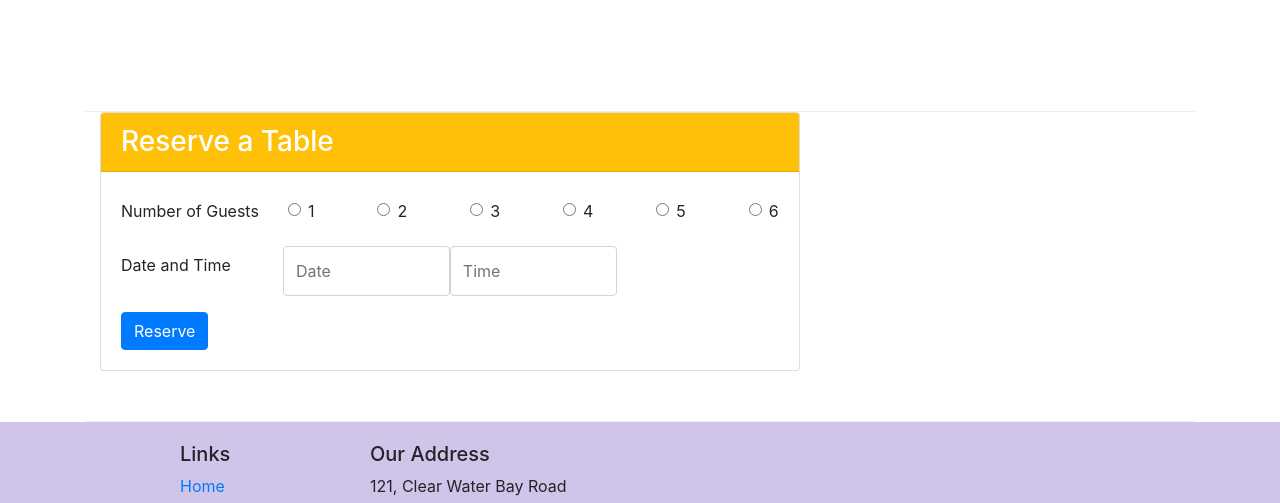
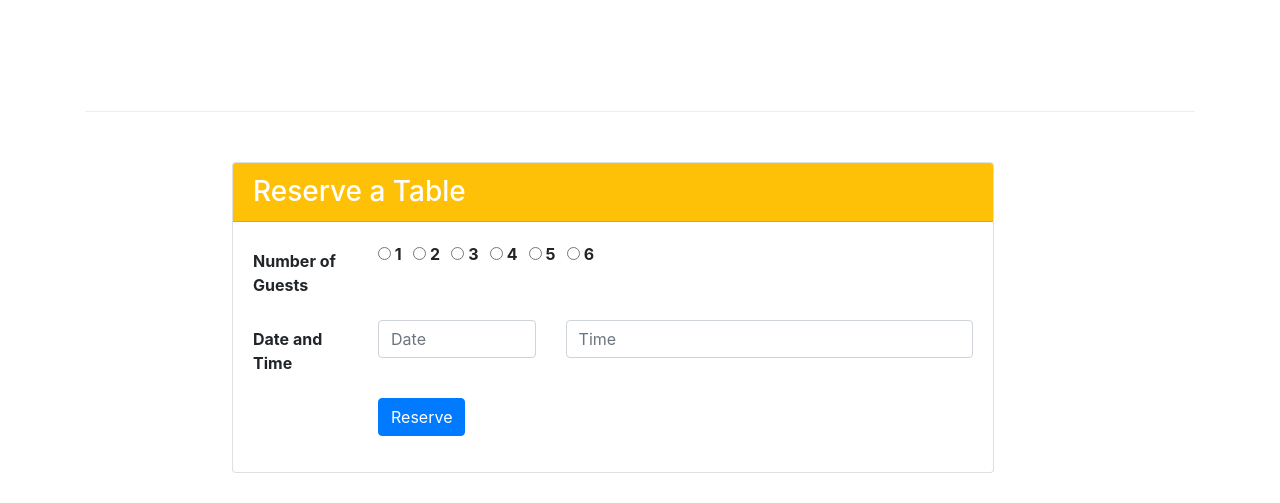
Before and after one commit to ayushkumar-25/web-dev-coursera, a website: page conFusion/index.html in a window 1280 px wide. Shown: the part 1232-1735 px from the top of the page. Drawn offline with nearby package versions, Linux system fonts and the light colour scheme.

Commit message:
Assign-2

```diff
--- a/conFusion/index.html
+++ b/conFusion/index.html
@@ -46,12 +46,11 @@
                     and create a unique fusion experience.
                     Our lipsmacking creations will tickle your culinary senses!</p>
             </div>
-            <div class="col-12 col-sm align-self-center">
+            <div class="col-12 col-sm-3 align-self-center">
                 <img src="img/logo.png" class="img-fluid" alt="logo">
             </div>
-            <div class="align-self-center m-3">
-                <button type="button" class="btn btn-warning">Reserve Table</button>
-            </div>
+            <div class="col-12 col-sm-3 align-self-center">
+          <a role="button" class="btn btn-warning btn-block text-dark" href="#booking">Reserve Table</a>
         </div>
     </div>
 </header>
@@ -119,57 +118,47 @@
             </div>
         </div>
         <div>
-            <div class="container">
+            <div id="booking" class="row row-content">
+                <div class="col-12 offset-sm-2">
                     <div class="card">
-                    <h3 class="card-header text-white bg-warning">Reserve a Table</h3>
+                        <h3 class="card-header bg-warning text-white">Reserve a Table</h3>
                         <div class="card-body">
-
                             <form>
-                            <div class="form-group">
-                                <div class="form-row">
-                                    <div class="col col-3"><label class="col-form-label">Number of Guests</label></div>
-                                    <div class="col d-flex d-sm-flex justify-content-between align-items-center align-items-sm-center">
-                                        <div class="form-check"><input
-                                                class="form-check-input d-sm-flex align-items-sm-start" type="radio"
-                                                id="formCheck-1"><label class="form-check-label"
-                                                                        for="formCheck-1">1</label></div>
-                                        <div class="form-check"><input class="form-check-input" type="radio"
-                                                                       id="formCheck-6"><label class="form-check-label"
-                                                                                               for="formCheck-1">2</label>
+                                <strong class="form-group row">
+                                    <label for="Number of Guests" class="col-md-2 col-form-label text-black">Number of
+                                        Guests</label>
+                                    <div class="col-md-10">
+                                        <label><input type="radio" name="optradio"> 1 &nbsp;</label>
+                                        <label><input type="radio" name="optradio"> 2 &nbsp;</label>
+                                        <label><input type="radio" name="optradio"> 3 &nbsp;</label>
+                                        <label><input type="radio" name="optradio"> 4 &nbsp;</label>
+                                        <label><input type="radio" name="optradio"> 5 &nbsp;</label>
+                                        <label><input type="radio" name="optradio"> 6 &nbsp;</label>
                                     </div>
-                                        <div class="form-check"><input class="form-check-input" type="radio"
-                                                                       id="formCheck-5"><label class="form-check-label"
-                                                                                               for="formCheck-1">3</label>
+                                </strong>
+                                <strong class="form-group row">
+                                    <label for="Date and Time" class="col-12 col-md-2 col-form-label">Date and
+                                        Time</label>
+                                    <div class="col-5 col-md-3">
+                                        <input type="text" class="form-control" id="date" name="date" placeholder="Date"
+                                               onfocus="(this.type='date')">
                                     </div>
-                                        <div class="form-check"><input class="form-check-input" type="radio"
-                                                                       id="formCheck-4"><label class="form-check-label"
-                                                                                               for="formCheck-1">4</label>
+                                    <div class="col-7 col-md-7">
+                                        <input type="text" class="form-control" id="time" name="time" placeholder="Time"
+                                               onfocus="(this.type='time')">
                                     </div>
-                                        <div class="form-check"><input class="form-check-input" type="radio"
-                                                                       id="formCheck-3"><label class="form-check-label"
-                                                                                               for="formCheck-1">5</label>
-                                        </div>
-                                        <div class="form-check"><input class="form-check-input" type="radio"
-                                                                       id="formCheck-2"><label class="form-check-label"
-                                                                                               for="formCheck-1">6</label>
+                                </strong>
+                                <div class="form-group row">
+                                    <div class="offset-md-2 col-md-10">
+                                        <button type="submit" class="btn btn-primary">Reserve</button>
                                     </div>
                                 </div>
+                                <form>
+                        </div>
+
                     </div>
                 </div>
-                            <div class="form-group">
-                                <div class="form-row">
-                                    <div class="col col-3"><label class="col-form-label">Date and Time</label></div>
-                                    <div class="col-6 d-sm-flex align-items-sm-center" style="padding: 0px;"><input
-                                            class="form-control" type="text" placeholder="Date"
-                                            style="padding: 12px;"><input class="form-control" type="text"
-                                                                          placeholder="Time" style="padding: 12px;">
-                                    </div>
-                                </div>
-                            </div>
-                        </form>
-                        <button class="btn btn-primary" type="submit">Reserve</button>
-                    </div>
-                </div>
+
             </div>
         </div>
     </div>
```
Lines whose indentation alone changed are shown as unchanged.
